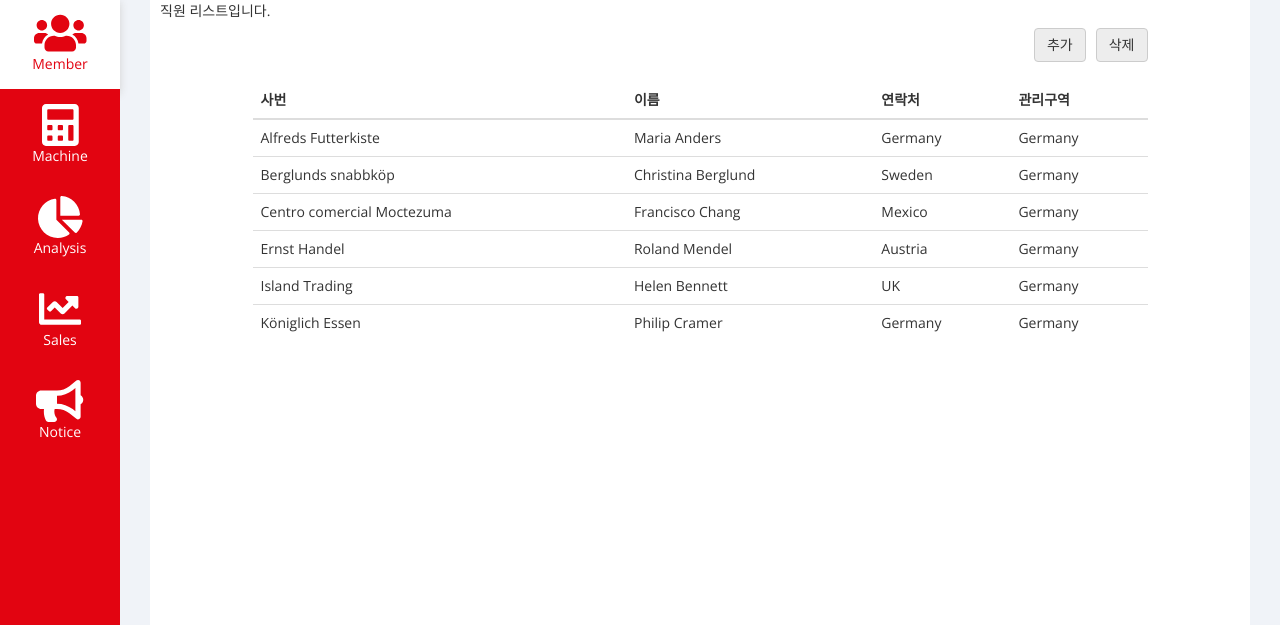
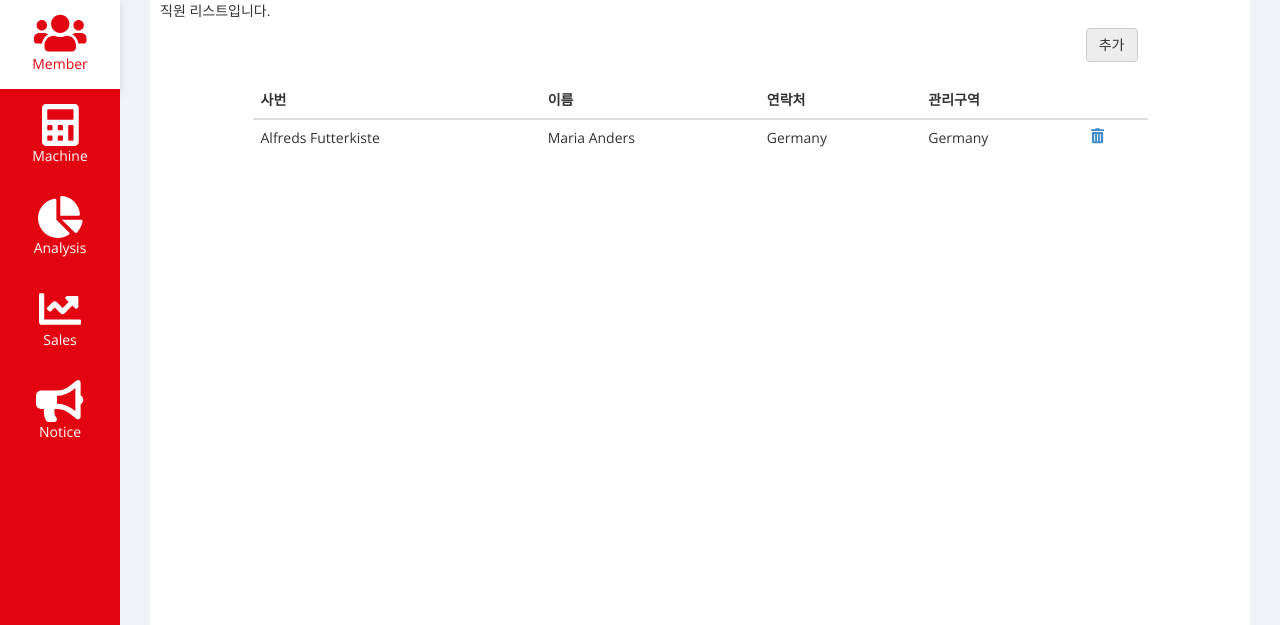
Before and after one commit to OJT-LSMO/basic-ui, a plain HTML site: page member.html in a window 1280 px wide. Shown: the part 175-800 px from the top of the page. Drawn offline with nearby package versions, Linux system fonts and the light colour scheme.

Commit message:
member delete button edit by hansol

```diff
--- a/member.html
+++ b/member.html
@@ -113,7 +113,6 @@
                             <div class="row">
                               <div class="col-md-1"></div>
                               <div class="col-md-10">
-                           <button type="button" class="btn btn-default" style="margin-bottom:20px; float: right; background-color:#EDEDED">삭제</button>
                           <button type="button" class="btn btn-default" style="margin-bottom:20px; margin-right:10px; float: right; background-color:#EDEDED">추가</button></div>
                         <div class="col-md-1"></div>
                             </div>
@@ -126,6 +125,7 @@
     <th>이름</th>
     <th>연락처</th>
     <th>관리구역</th>
+    <th></th>
   </tr>
   </thead>
   <tbody >
@@ -134,40 +134,9 @@
     <td>Maria Anders</td>
     <td>Germany</td>
     <td>Germany</td>
-  </tr>
-  <tr>
-    <td>Berglunds snabbköp</td>
-    <td>Christina Berglund</td>
-    <td>Sweden</td>
-    <td>Germany</td>
-
-  </tr>
-  <tr>
-    <td>Centro comercial Moctezuma</td>
-    <td>Francisco Chang</td>
-    <td>Mexico</td>
-    <td>Germany</td>
-
-  </tr>
-  <tr>
-    <td>Ernst Handel</td>
-    <td>Roland Mendel</td>
-    <td>Austria</td>
-        <td>Germany</td>
-
-  </tr>
-  <tr>
-    <td>Island Trading</td>
-    <td>Helen Bennett</td>
-    <td>UK</td>
-    <td>Germany</td>
-
-  </tr>
-  <tr>
-    <td>Königlich Essen</td>
-    <td>Philip Cramer</td>
-    <td>Germany</td>
-        <td>Germany</td>
+    <td>
+         <a href="#"><i class="fa fa-trash-alt fa-2x" style="width:15px; height:15px; position:relative;transform:translateY(-25%);"></i></a>
+    </td>
   </tr>
   </tbody>
                     </table>
```
